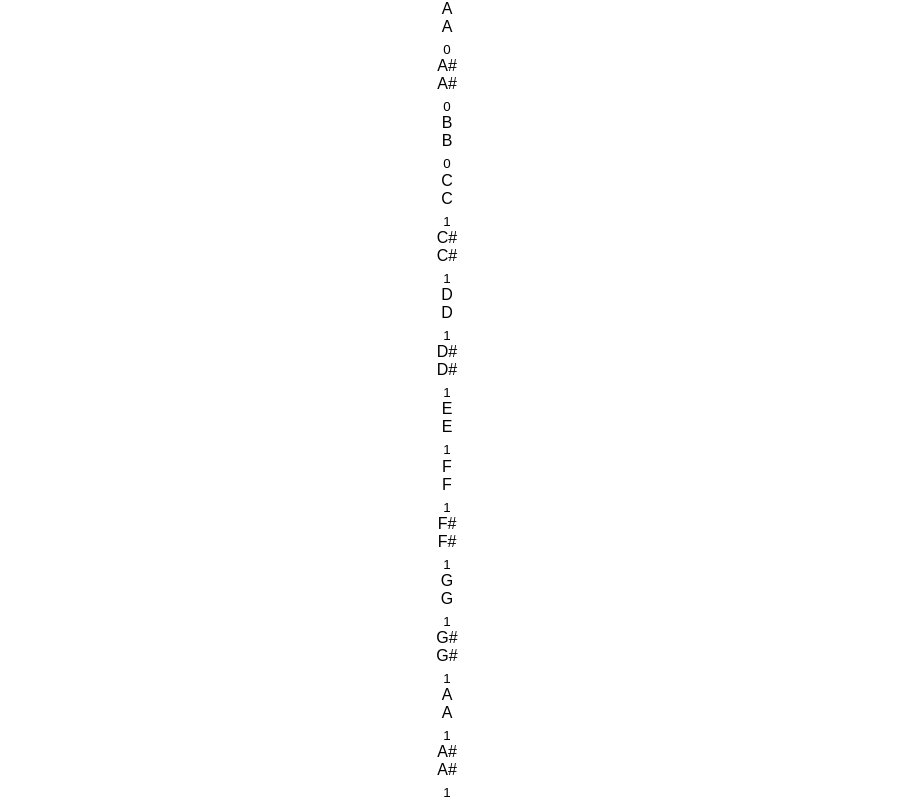
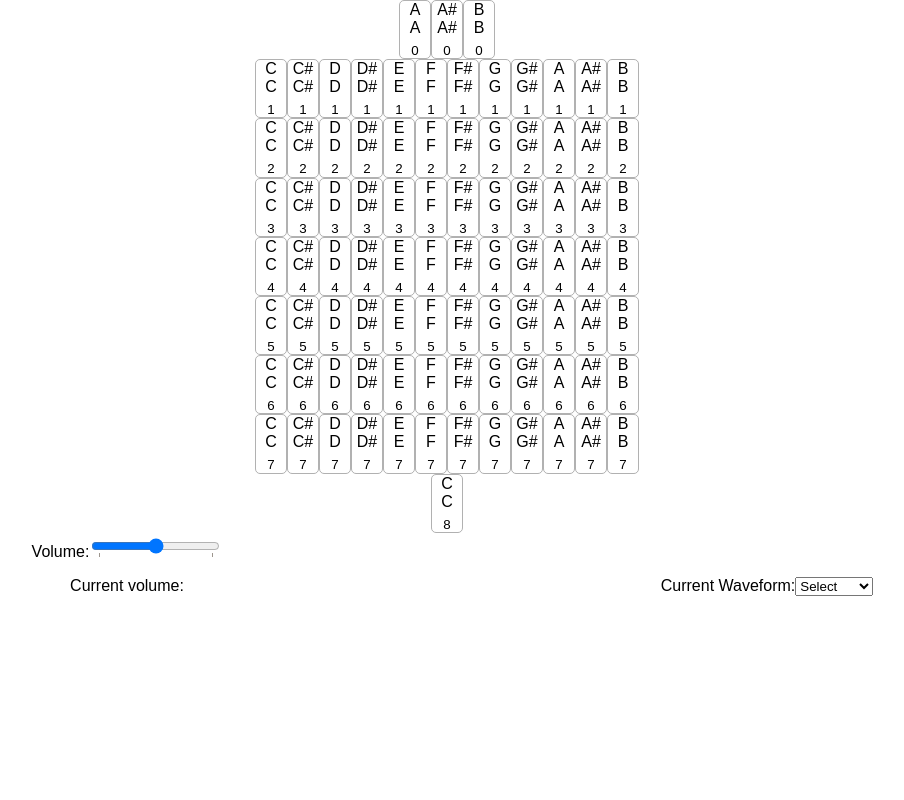
Before and after one commit to mariakatsourani/web-audio-fun, a React (Create React App) app: page / in a window 1280 px wide. Shown: the top 800 px of the page, without its empty margins (193-1097 px from the left). Built offline with nearby package versions, Linux system fonts and the light colour scheme.

Commit message:
Add sass

```diff
--- a/package.json
+++ b/package.json
@@ -3,11 +3,14 @@
   "version": "0.1.0",
   "private": true,
   "dependencies": {
+    "node-sass-chokidar": "0.0.3",
     "react": "^15.6.1",
     "react-dom": "^15.6.1",
     "react-scripts": "1.0.13"
   },
   "scripts": {
+    "build-css": "node-sass-chokidar src/styles/scss/ -o src/styles/css/",
+    "watch-css": "npm run build-css && node-sass-chokidar src/styles/scss/ -o src/styles/css/ --watch --recursive",
     "start": "react-scripts start",
     "build": "react-scripts build",
     "test": "react-scripts test --env=jsdom",
--- a/src/App.css
+++ /dev/null
@@ -1,12 +0,0 @@
-.App {
-  text-align: center;
-}
-
-.container {
-  min-height: 50vh;
-}
-
-.settingsBar > div {
-  width: 50%;
-  display: inline-block;
-}
--- a/src/App.js
+++ b/src/App.js
@@ -1,5 +1,5 @@
 import React, { Component } from 'react';
-import './App.css';
+import './styles/css/App.css';
 import Keyboard from './Keyboard';
 import Volume from './Volume';
 import Waveform from './Waveform';
--- /dev/null
+++ b/src/styles/css/App.css
@@ -0,0 +1,18 @@
+.App {
+  text-align: center; }
+
+.container {
+  min-height: 50vh; }
+
+.settingsBar > div {
+  width: 50%;
+  display: inline-block; }
+
+.key {
+  display: inline-block;
+  width: 30px;
+  border: 1px solid #b1b1b1;
+  border-radius: 5px;
+  transition: background-color ease .3s; }
+  .key:hover {
+    background-color: grey; }
--- /dev/null
+++ b/src/styles/scss/App.scss
@@ -0,0 +1,24 @@
+.App {
+  text-align: center;
+}
+
+.container {
+  min-height: 50vh;
+}
+
+.settingsBar > div {
+  width: 50%;
+  display: inline-block;
+}
+
+.key {
+  display: inline-block;
+  width: 30px;
+  border: 1px solid rgb(177, 177, 177);
+  border-radius: 5px;
+  transition: background-color ease .3s;
+
+  &:hover {
+    background-color: grey;
+  }
+}
```
